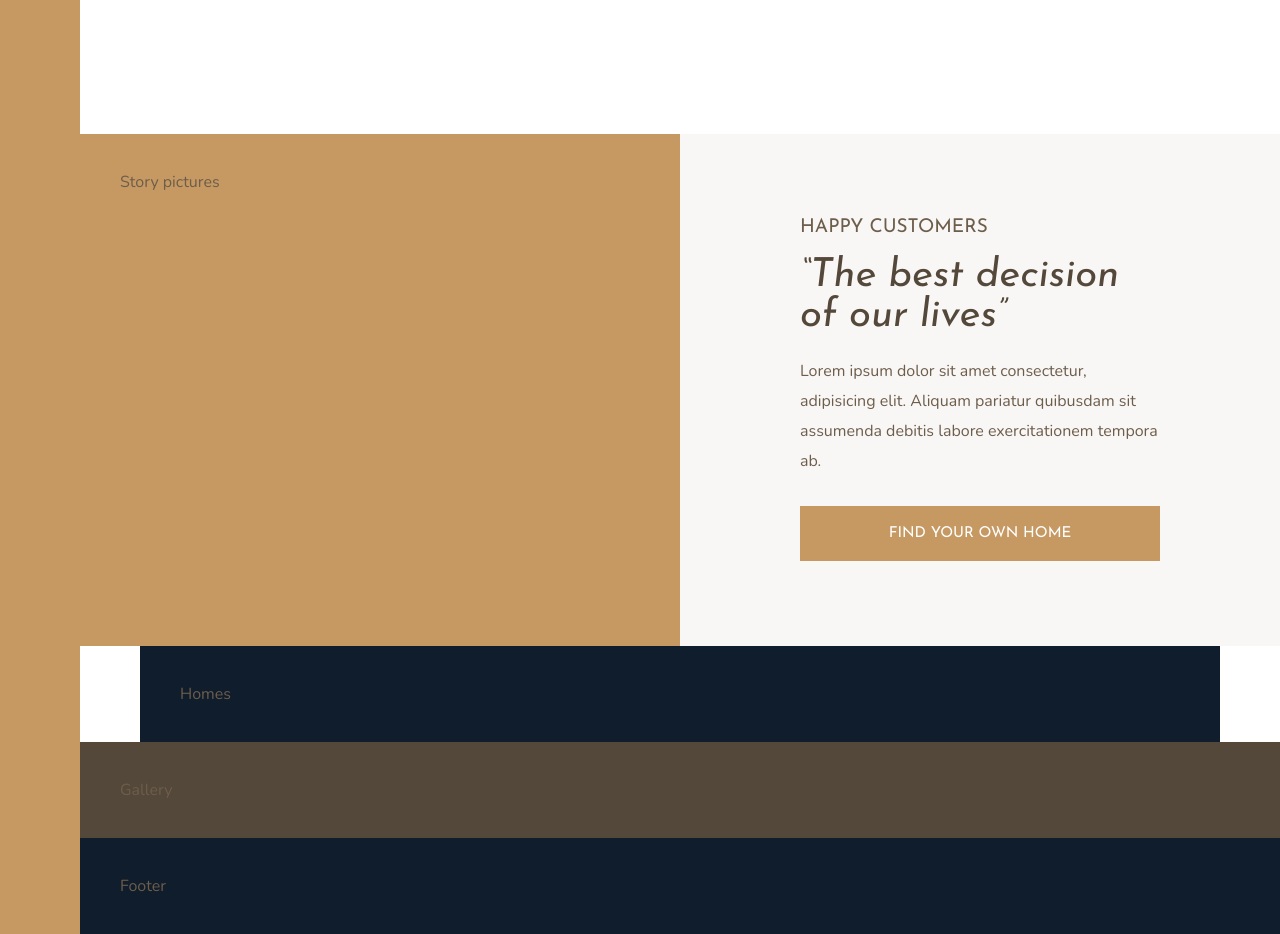
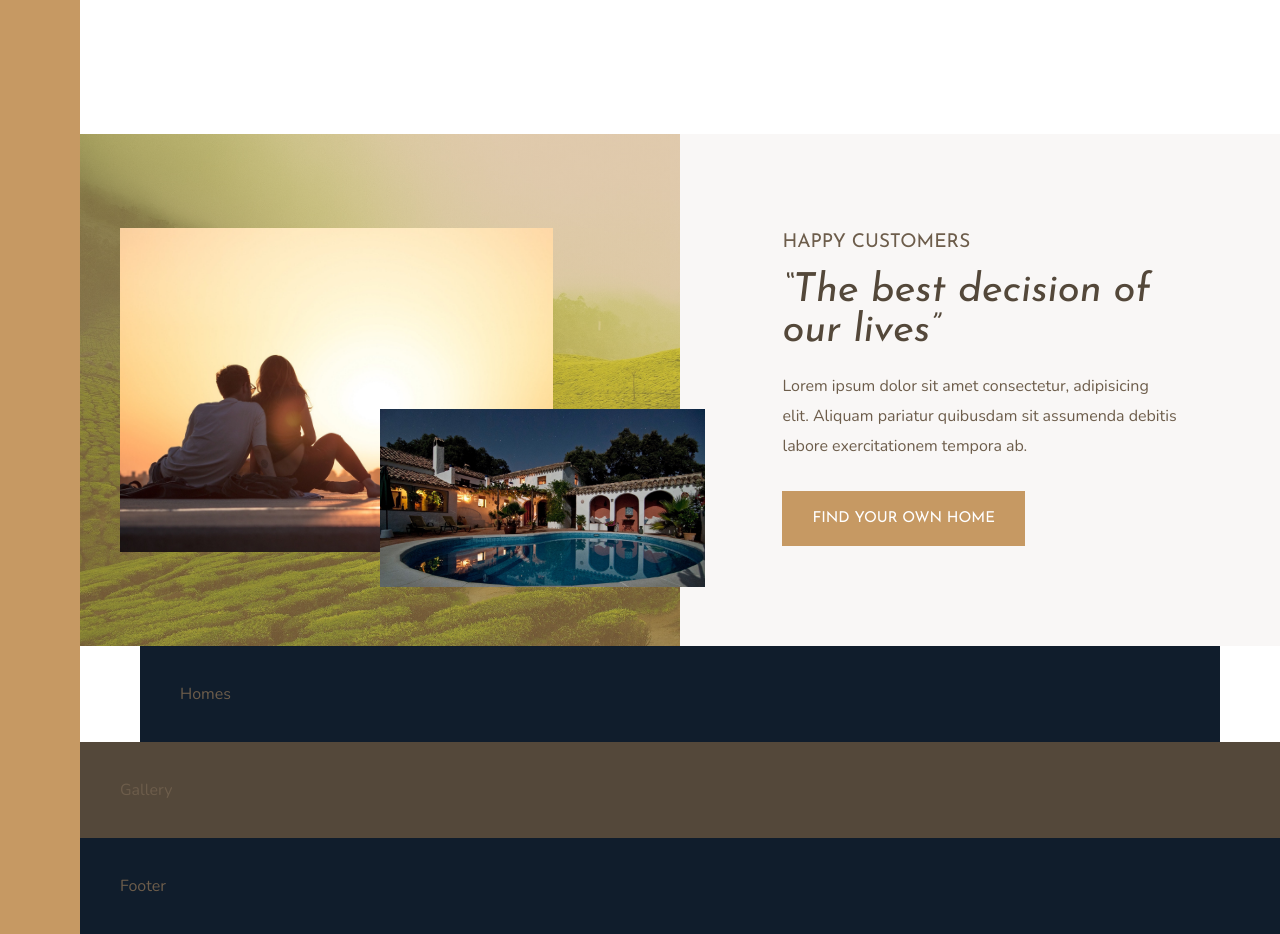
Before and after one commit to ruslancik/nexter, a website: page index.html in a window 1280 px wide. Shown: the part 1240-2174 px from the top of the page. Drawn offline with nearby package versions, Linux system fonts and the light colour scheme.

Commit message:
story picture

```diff
--- a/index.html
+++ b/index.html
@@ -100,7 +100,8 @@
         </section>
 
         <div class="story__pictures">
-            Story pictures
+            <img src="img/story-1.jpeg" alt="Couple with new house" class="story__img--1">
+            <img src="img/story-2.jpeg" alt="New house" class="story__img--2">
         </div>
 
         <div class="story__content">
--- a/sass/_story.scss
+++ b/sass/_story.scss
@@ -1,26 +1,47 @@
 .story {
 
     &__pictures {
-        background-color: $color-primary;
+        background-image: linear-gradient( rgba($color-primary, .5)),  url(/img/back.jpg);
+        background-repeat: no-repeat;
+        background-size: cover;
         grid-column: full-start / col-end 4;
+
+        display: grid;
+        grid-template-columns: repeat(6, 1fr);
+        grid-template-rows: repeat(6, 1fr);
+        align-items: center;
+
+    }
+
+
+    &__img--1 {
+        width: 100%;
+        grid-row: 1 / 7;
+        grid-column: 1 / 6;
+    }
+
+    &__img--2 {
+        width: 125%;
+        grid-row: 4 / 7;
+        grid-column: 4 / 7;
+        z-index: 9;
     }
 
     &__content {
         background-color: $color-grey-light-1;
         grid-column: col-start 5 / full-end;
 
-        padding: 6rem 12rem;
+        padding: 6rem 8vw;
         /*
         display: flex;
         flex-direction: column;
         justify-content: center;
-        align-items: center;
+        align-items: flex-start;
         */
 
-        &:not(:last-child) {
-           display: grid;
-           align-content: center;
-        }
+        display: grid;
+        align-content: center;
+        justify-items: start;
     }
 
     &__text {
```
Also changed, not shown: css/main.css, css/minify/main.css, css/prefix/main.css.
